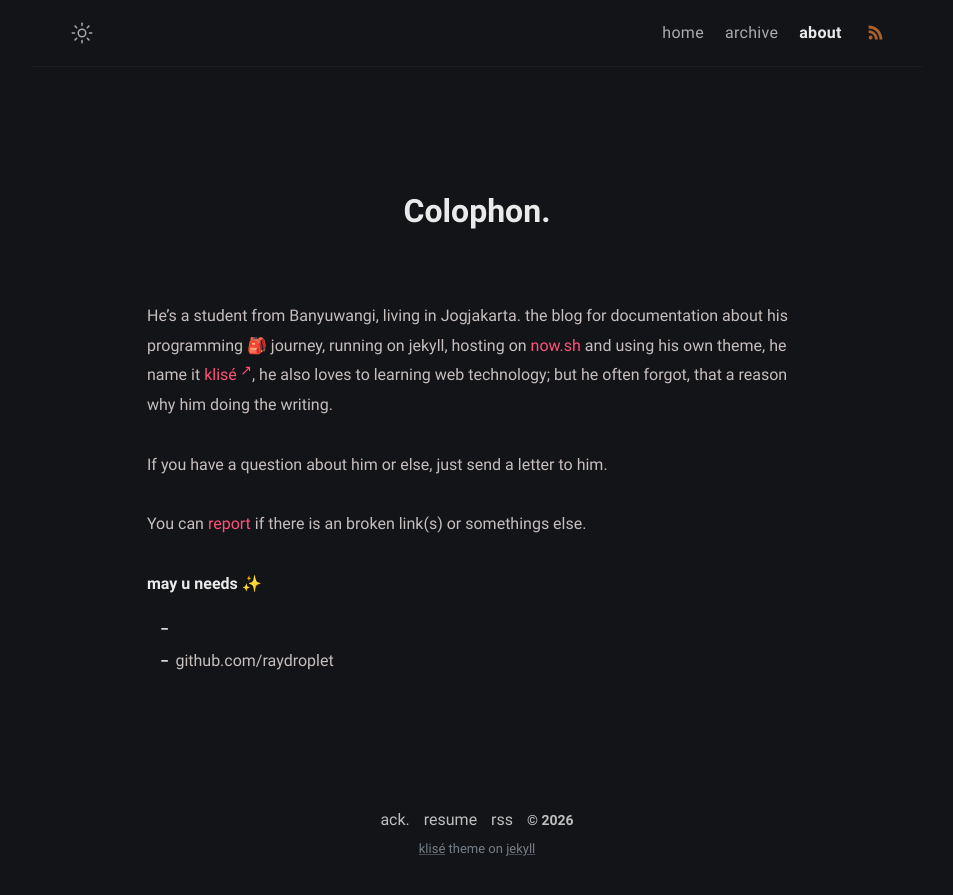
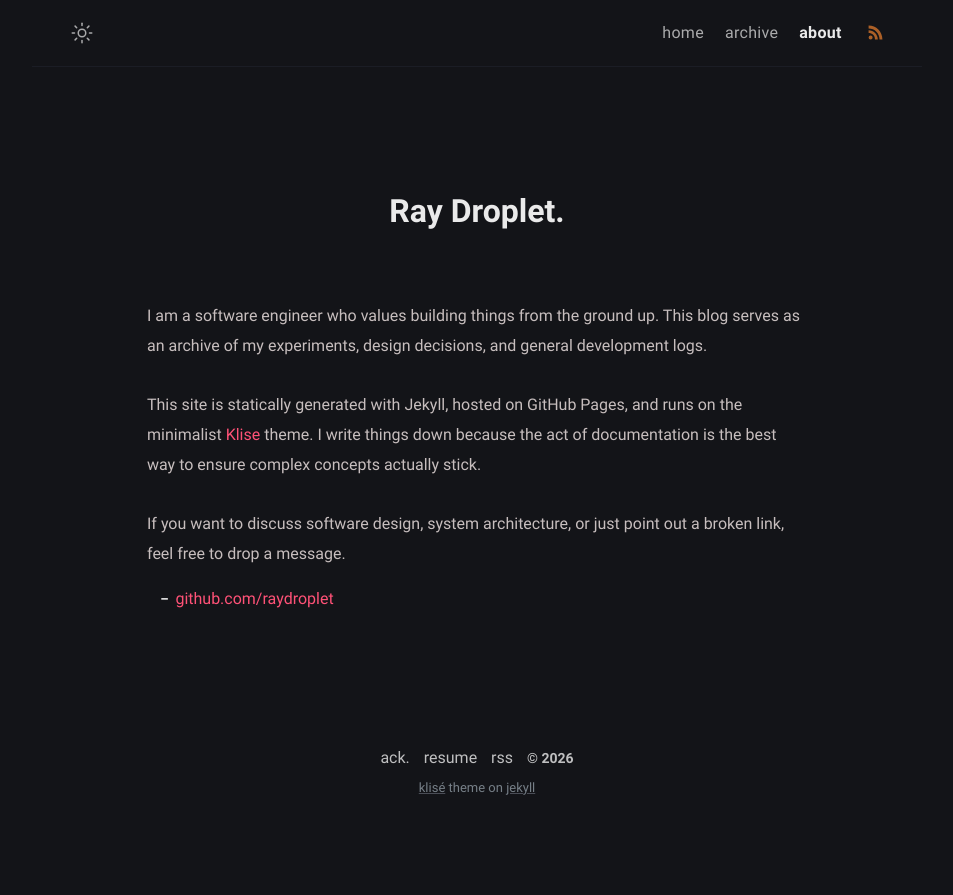
Before and after one commit to raydroplet/raydroplet.github.io, a Jekyll site: the page built from about.md, in a window 1280 px wide. Shown: the top 895 px of the page, without its empty margins (163-1116 px from the left). Built offline with Jekyll 4.4.1, drawn with Linux system fonts in a browser that asks for light colours.

Commit message:
about changes and icons fix

```diff
--- a/_config.yml
+++ b/_config.yml
@@ -12,7 +12,7 @@ mode: dark # default theme "dark" | "light"
 author:
   name: Ray Droplet # author name
   bio: >- # tell to the world
-    Software Engineer. <a href="https://github.com/raydroplet/" target="_blank" rel="noopener">@github</a>.
+    Software Engineer <a href="https://github.com/raydroplet/" target="_blank" rel="noopener">@github</a>.
   username: raydroplet # general username
   github: raydroplet # github username
   # twitter: twitter_username # twitter username
--- a/about.md
+++ b/about.md
@@ -1,18 +1,16 @@
 ---
-title: Colophon
+title: Ray Droplet
 permalink: /about/
 layout: page
-excerpt: Hello peeps, I'm student of computer science from Banyuwangi, living in Jogjakarta. This blog for documentation about my programming journey, running on jekyll, hosting on netlify and using my own simple theme.
+excerpt: Software Engineer. This spaces serves as a archive of my experiments, design decisions, and general development logs.
+
 comments: false
 ---
 
-He's a student from Banyuwangi, living in Jogjakarta. the blog for documentation about his programming 🎒 journey, running on jekyll, hosting on [now.sh](http://now.sh) and using his own theme, he name it <a href="https://github.com/piharpi/jekyll-klise" target="_blank" rel="noopener">klisé</a>, he also loves to learning web technology; but he often forgot, that a reason why him doing the writing.
+I am a software engineer who values building things from the ground up. This blog serves as an archive of my experiments, design decisions, and general development logs.
 
-If you have a question about him or else, just send a letter to him.
+This site is statically generated with Jekyll, hosted on GitHub Pages, and runs on the minimalist [Klise](https://github.com/piharpi/jekyll-klise) theme. I write things down because the act of documentation is the best way to ensure complex concepts actually stick.
 
-You can [report](http://github.com/piharpi/jekyll-klise/issues/new) if there is an broken link(s) or somethings else.
+If you want to discuss software design, system architecture, or just point out a broken link, feel free to drop a message.
 
-**may u needs ✨**
-
-- {{ site.author.email }}
-- github.com/{{ site.author.github }}
+- [github.com/{{ site.author.github }}](https://github.com/{{ site.author.github }})
```
Also changed, not shown: assets/favicons/android-chrome-192x192.png, assets/favicons/android-chrome-384x384.png, assets/favicons/apple-touch-icon.png, assets/favicons/favicon-16x16.png, assets/favicons/favicon-32x32.png, assets/favicons/favicon.ico, assets/favicons/mstile-150x150.png.
